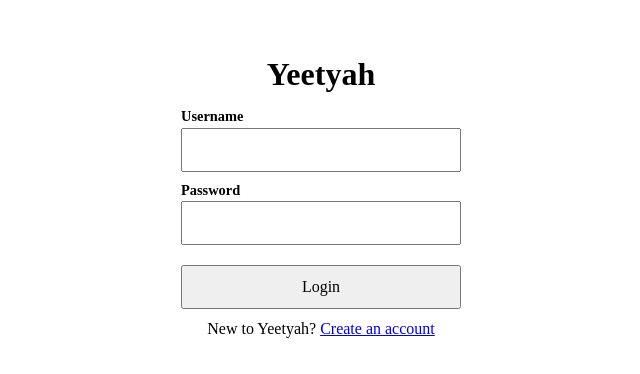
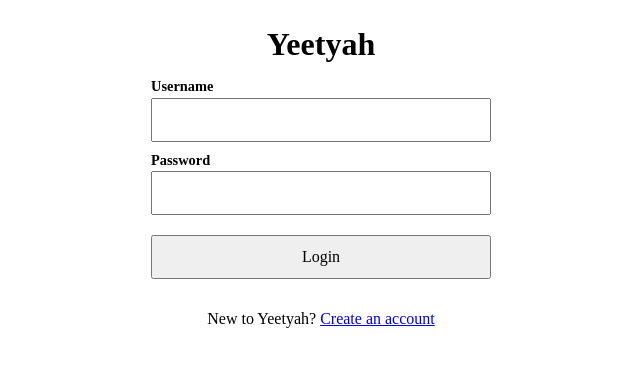
Before and after one commit to ckyever/yeetyah, a React (Vite) app in the folder client/: page /login in a window 1280 px wide. Shown: the top 374 px of the page, without its empty margins (319-959 px from the left). Built offline with nearby package versions, Linux system fonts and the light colour scheme.

Commit message:
Adjust layout of authentication pages

```diff
--- a/client/src/styles/Authenticate.module.css
+++ b/client/src/styles/Authenticate.module.css
@@ -1,5 +1,4 @@
 .page-authenticate {
-  margin: 50px;
   display: flex;
   flex-direction: column;
   align-items: center;
@@ -8,10 +7,11 @@
 }
 
 .authenticate-form {
+  margin: 20px;
   display: flex;
   flex-direction: column;
   gap: 8px;
-  width: 280px;
+  width: 340px;
   text-align: center;
 }
 
```
